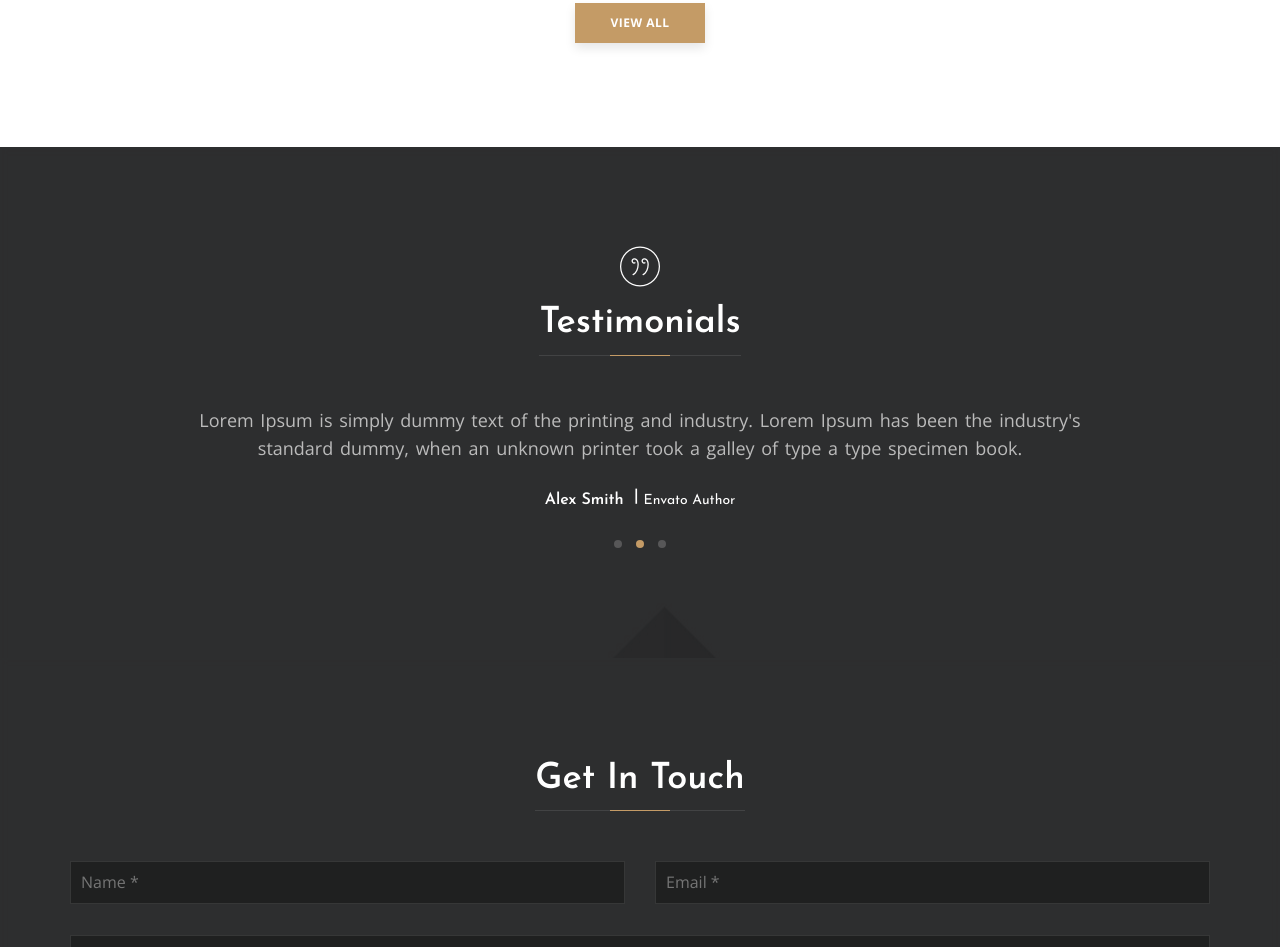
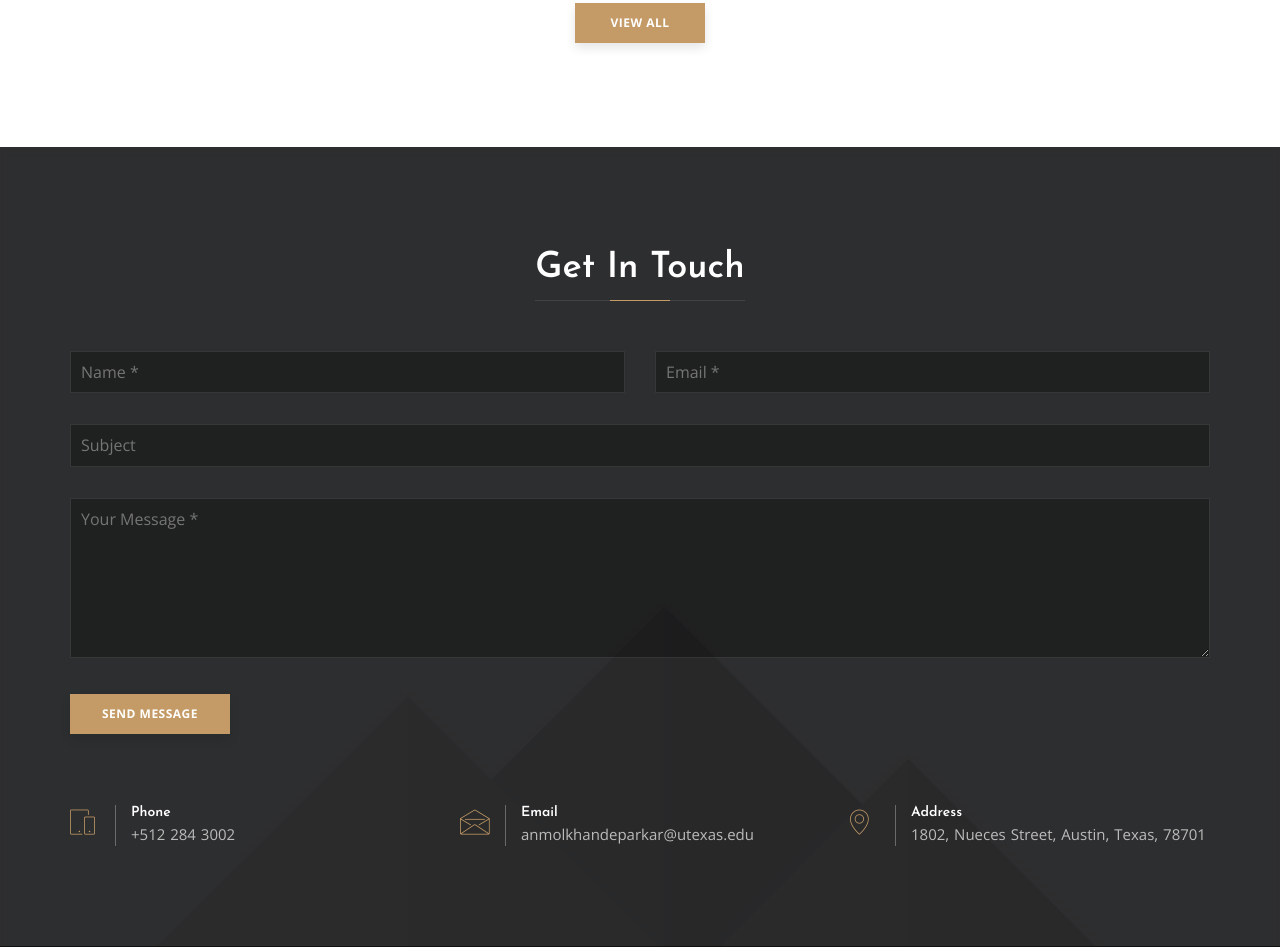
Before and after one commit to anmolkhandeparkar/anmolkhandeparkar.github.io, a plain HTML site: page index.html in a window 1280 px wide. Shown: the part 4358-5305 px from the top of the page. Drawn offline with nearby package versions, Linux system fonts and the light colour scheme.

Commit message:
removed blog and testimonials

```diff
--- a/index.html
+++ b/index.html
@@ -488,12 +488,12 @@
 
     	<!-- =====================================
     	==== Start Testimonails -->
-    	<section class="testimonials section-padding bg-img" data-overlay-dark="8" data-background="img/b2.jpg" data-scroll-index="4">
+    	<!--section class="testimonials section-padding bg-img" data-overlay-dark="8" data-background="img/b2.jpg" data-scroll-index="4">
     		<div class="container">
-    			<div class="row">
+    			<div class="row"-->
 
     				<!-- Section-Head -->
-    				<div class="section-head full-width mb-50">
+    				<!--div class="section-head full-width mb-50">
     					<span class="icon icon-quote"></span><br>
     					<h4 class="title">Testimonials</h4>
     				</div>
@@ -517,7 +517,7 @@
 
     			</div>
     		</div>
-    	</section>
+    	</section---->
     	<!-- End Testimonails ====
     	======================================= -->
 
```
